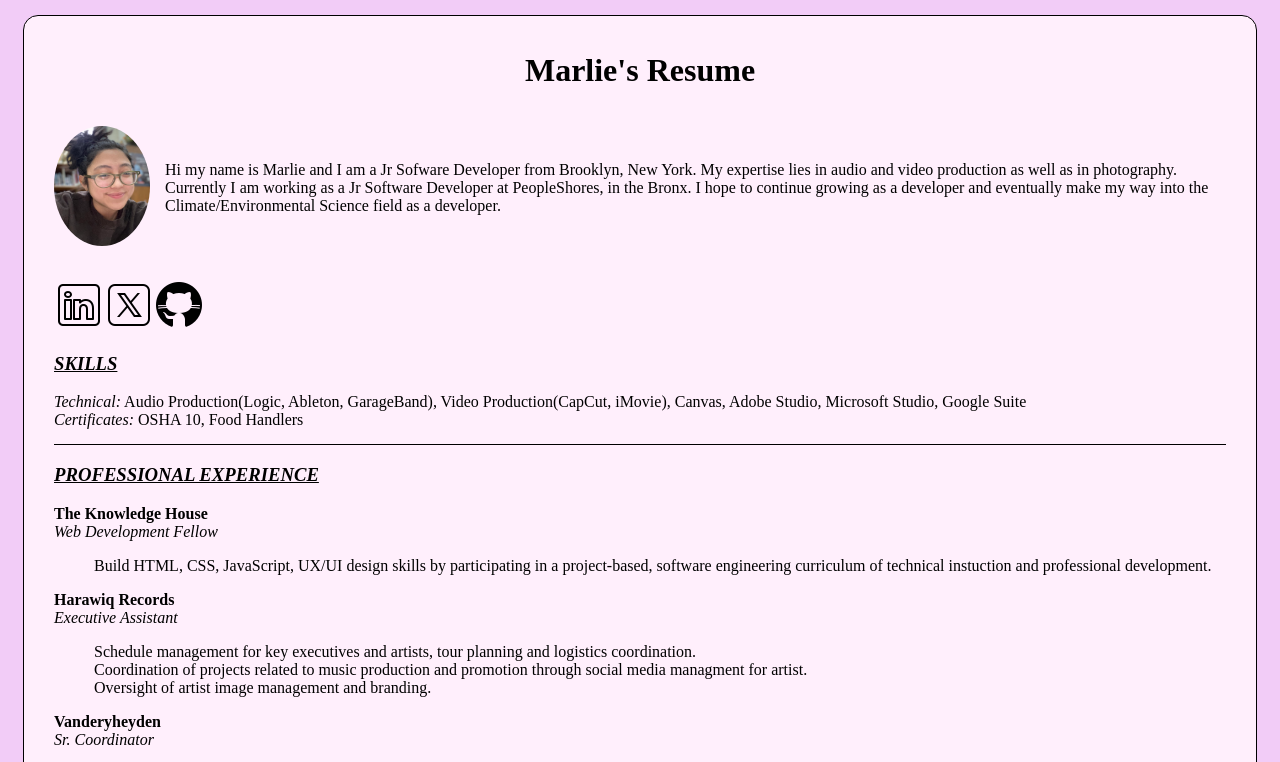
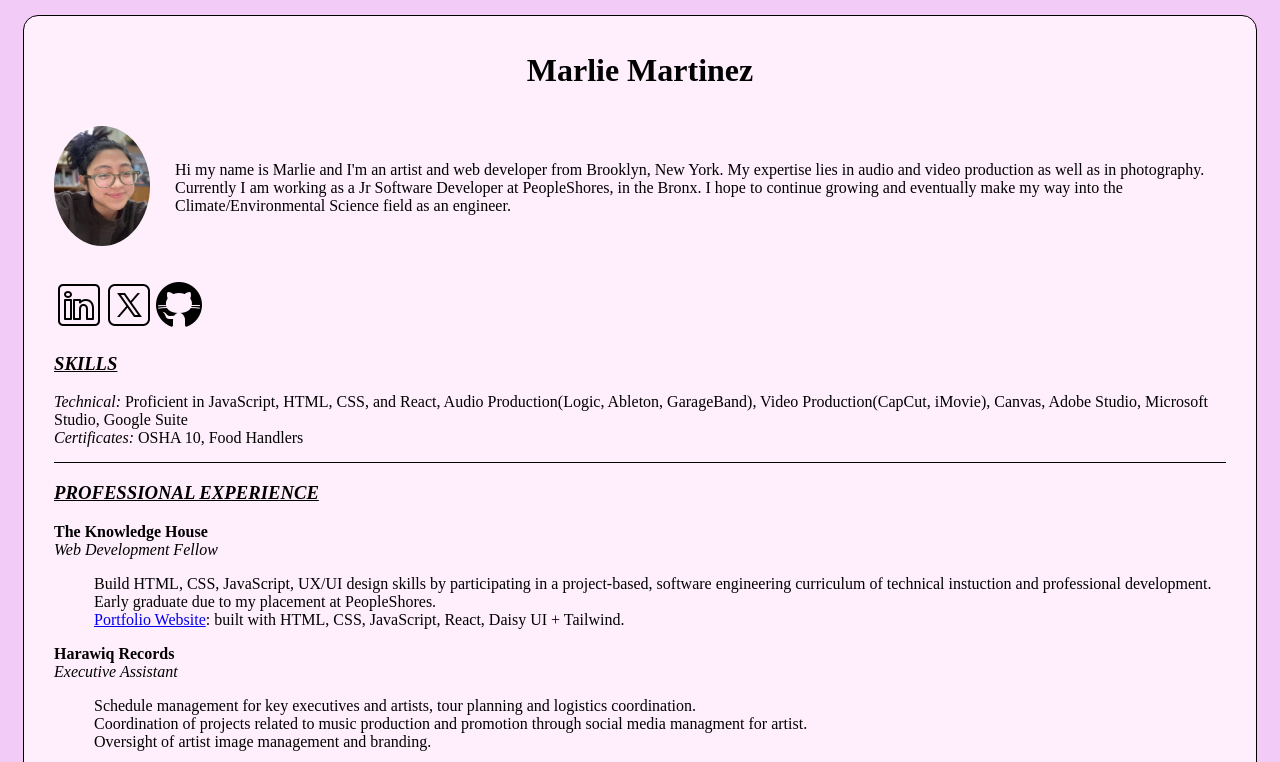
Before and after one commit to marliemarls/resumeHTMLCSS, a plain HTML site: page index.html in a window 1280 px wide. Shown: the top 762 px of the page. Drawn offline with Linux system fonts and the light colour scheme.

Commit message:
edited bio and added portfolio to my resume

```diff
--- a/index.html
+++ b/index.html
@@ -13,14 +13,14 @@
 
 
     <div class="resumeDiv">
-        <h1>Marlie's Resume</h1>
+        <h1>Marlie Martinez</h1>
 
         <div class="imgAndBio">
         <div class="imageDiv">
             <img src="./img/Image.jpg" alt="picture of Marlie Martinez" class="marlieImg"/>
         </div>
         <div class="bioDiv">
-            Hi my name is Marlie and I am a Jr Sofware Developer from Brooklyn, New York. My expertise lies in audio and video production as well as in photography. Currently I am working as a Jr Software Developer at PeopleShores, in the Bronx. I hope to continue growing as a developer and eventually make my way into the Climate/Environmental Science field as a developer.
+            Hi my name is Marlie and I'm an artist and web developer from Brooklyn, New York. My expertise lies in audio and video production as well as in photography. Currently I am working as a Jr Software Developer at PeopleShores, in the Bronx. I hope to continue growing and eventually make my way into the Climate/Environmental Science field as an engineer.
         </div>
 
         </div>
@@ -48,7 +48,7 @@
         <!-- <br> -->
         <div class="skillsDiv">
             <h3><em>SKILLS</em></h3>
-            <em class="subheaders">Technical:</em> Audio Production(Logic, Ableton, GarageBand), Video
+            <em class="subheaders">Technical:</em> Proficient in JavaScript, HTML, CSS, and React, Audio Production(Logic, Ableton, GarageBand), Video
             Production(CapCut, iMovie), Canvas, Adobe Studio, Microsoft Studio, Google Suite
             <br>
             <em class="subheaders">Certificates:</em> OSHA 10, Food Handlers
@@ -62,8 +62,10 @@
             <br>
             <ul>
                 <li>
-                    Build HTML, CSS, JavaScript, UX/UI design skills by participating in a project-based, software
-                    engineering curriculum of technical instuction and professional development.
+                    Build HTML, CSS, JavaScript, UX/UI design skills by participating in a project-based, software engineering curriculum of technical instuction and professional development. Early graduate due to my placement at PeopleShores.
+                </li>
+                <li>
+                    <a href="https://marliesportfolio.netlify.app/"> Portfolio Website</a> : built with HTML, CSS, JavaScript, React, Daisy UI + Tailwind.
                 </li>
             </ul>
             <strong>Harawiq Records</strong>
--- a/style.css
+++ b/style.css
@@ -30,7 +30,9 @@ h1{
 }
 
 .bioDiv{
-    flex: 2;
+    display: flex;
+    margin: 10px;
+    padding-right: 10px;
 }
 
 .marlieImg {
```
